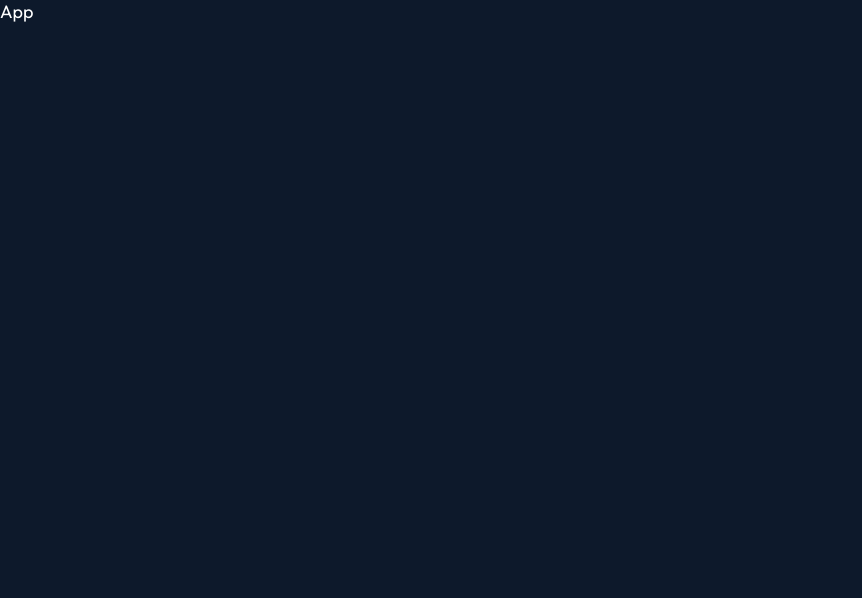
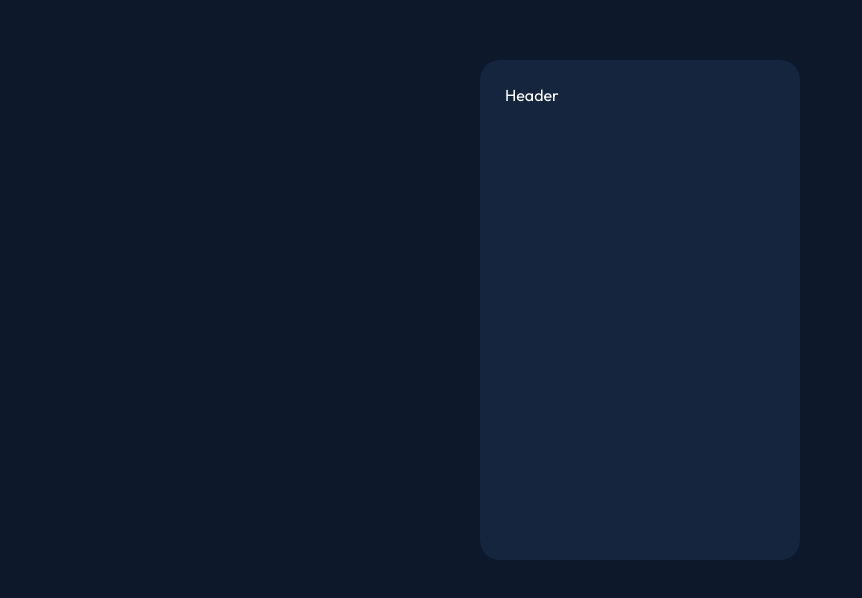
Before and after one commit to JuanBlancodev/nft-preview-card-component, a React (Vite) app: page / in a window 1280 px wide. Shown: the top 598 px of the page, without its empty margins (0-862 px from the left). Built offline with nearby package versions, Linux system fonts and the light colour scheme.

Commit message:
container added and axios installed

```diff
--- a/package.json
+++ b/package.json
@@ -11,8 +11,10 @@
     "preview": "vite preview"
   },
   "dependencies": {
+    "axios": "^1.6.8",
     "react": "^18.2.0",
     "react-dom": "^18.2.0",
+    "react-loading": "^2.0.3",
     "styled-components": "^6.1.8"
   },
   "devDependencies": {
--- /dev/null
+++ b/public/db/data.json
@@ -0,0 +1,15 @@
+[
+  {
+    "id": 3429,
+    "image": "image-equilibrium.jpg",
+    "name": "Equilibrium",
+    "description": "Our Equilibrium collection promotes balance and calm.",
+    "value": "0.041 ETH",
+    "daysLeft": "3 days left",
+    "owner": {
+      "firstName": "Jules",
+      "lastName": "Wyvern",
+      "avatar": "jules-wyvern.png"
+    }
+  }
+]
--- a/src/components/App.jsx
+++ b/src/components/App.jsx
@@ -1,6 +1,30 @@
+import { useEffect, useState } from 'react'
+import axios from 'axios'
+import ScreenLoader from './ScreenLoader'
+import Card from './Card'
+
 const App = () => {
+  const [data, setData] = useState(undefined)
+
+  useEffect(() => {
+    const fetchData = async () => {
+      const response = await axios.get('db/data.json')
+      setData(response.data)
+    }
+
+    fetchData()
+  }, [])
+
+  if(data === undefined){
+    return <ScreenLoader />
+  }
+
   return (
-    <div>App</div>
+    <>
+      { data.map((item, index) => (
+        <Card info={item} key={index} />
+      )) }
+    </>
   )
 }
 
--- /dev/null
+++ b/src/components/Card.jsx
@@ -0,0 +1,29 @@
+import styled from 'styled-components'
+import PropTypes from 'prop-types'
+
+import Header from './Header'
+
+const Wrapper = styled.section`
+  max-width: 320px;
+  width: 100%;
+  height: 500px;
+
+  margin: 60px auto;
+  padding: 25px;
+
+  border-radius: 20px;
+`
+
+const Card = ({ info }) => {
+  return (
+    <Wrapper className='bg-card'>
+      <Header name={info.name} cryptoImage={info.image} />
+    </Wrapper>
+  )
+}
+
+Card.propTypes = {
+  info: PropTypes.object.isRequired
+}
+
+export default Card
--- /dev/null
+++ b/src/components/Header.jsx
@@ -0,0 +1,7 @@
+const Header = () => {
+  return (
+    <div>Header</div>
+  )
+}
+
+export default Header
--- /dev/null
+++ b/src/components/ScreenLoader.jsx
@@ -0,0 +1,23 @@
+import ReactLoading from 'react-loading'
+import styled from 'styled-components'
+
+const Content = styled(ReactLoading)`
+  margin: 100px auto 20px auto;
+`
+
+const ScreenLoader = () => {
+  return (
+    <section>
+      <Content
+        type="spin"
+        color="#fff"
+        width="45px"
+        height="45px"
+      />
+
+      <p className='fs-large text-center'>Loading, please wait</p>
+    </section>
+  )
+}
+
+export default ScreenLoader
--- a/src/css/index.css
+++ b/src/css/index.css
@@ -26,6 +26,7 @@
 *{
   margin: 0;
   padding: 0;
+  box-sizing: border-box;
   font-family: var(--font-family-main);
 }
 
@@ -34,10 +35,12 @@ html, body{
 }
 
 body{
-  font-size: var(--font-size-medium);
-
   color: var(--color-white);
   background-color: var(--color-bg-main);
+}
+
+p{
+  font-size: var(--font-size-medium);
 }
 
 /* Font Weight */
@@ -88,3 +91,8 @@ body{
 .bg-card{
   background-color: var(--color-bg-card);
 }
+
+/* Text */
+.text-center{
+  text-align: center;
+}
```
Also changed, not shown: public/assets/avatar/jules-wyvern.png (renamed from public/assets/avatar/image-avatar.png), 1 other file (tests, documents, lock files or other folders).
